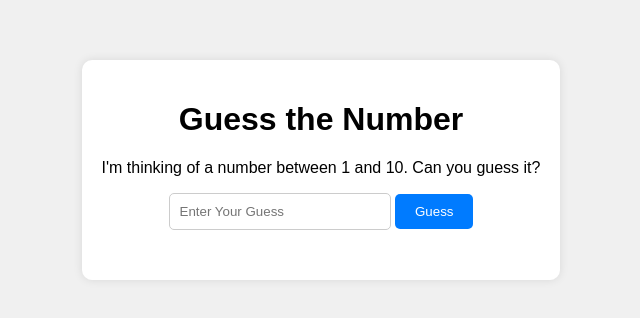
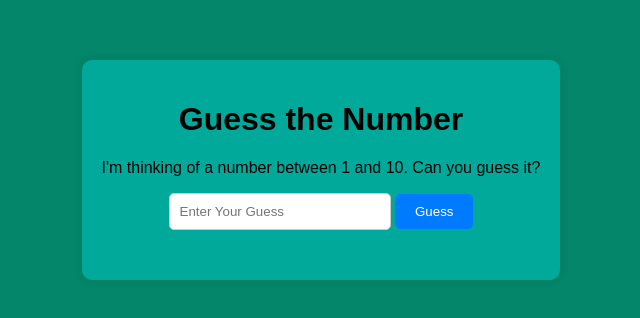
Before and after one commit to chanukagayantha/guess_the_number, a plain HTML site: page index.html in a window 1280 px wide. Shown: the part 230-548 px from the top of the page, without its empty margins (319-959 px from the left). Drawn offline with Linux system fonts and the light colour scheme.

Commit message:
changed colors

```diff
--- a/style.css
+++ b/style.css
@@ -1,27 +1,30 @@
-body{
+body {
     font-family: Arial, Helvetica, sans-serif;
     display: flex;
     justify-content: center;
     align-items: center;
     height: 100vh;
     margin: 0;
-    background-color: #f0f0f0;
+    background-color: #03866a;
 }
-#game{
+
+#game {
     text-align: center;
-    background-color: #fff;
+    background-color: #01a99b;
     padding: 20px;
     border-radius: 10px;
-    box-shadow: 0 0 10px rgba(0,0,0,0.1);
+    box-shadow: 0 0 10px rgba(0, 0, 0, 0.1);
 }
-input[type="number"]{
+
+input[type="number"] {
     padding: 10px;
     width: 200px;
     margin-bottom: 10px;
     border: 1px solid #ccc;
     border-radius: 5px;
 }
-button{
+
+button {
     padding: 10px 20px;
     background-color: #007bff;
     color: white;
@@ -29,10 +32,12 @@ button{
     border-radius: 5px;
     cursor: pointer;
 }
-button:hover{
+
+button:hover {
     background-color: #0056b3;
 }
-#resultMessage{
+
+#resultMessage {
     margin-top: 20px;
     font-weight: bold;
 
```
